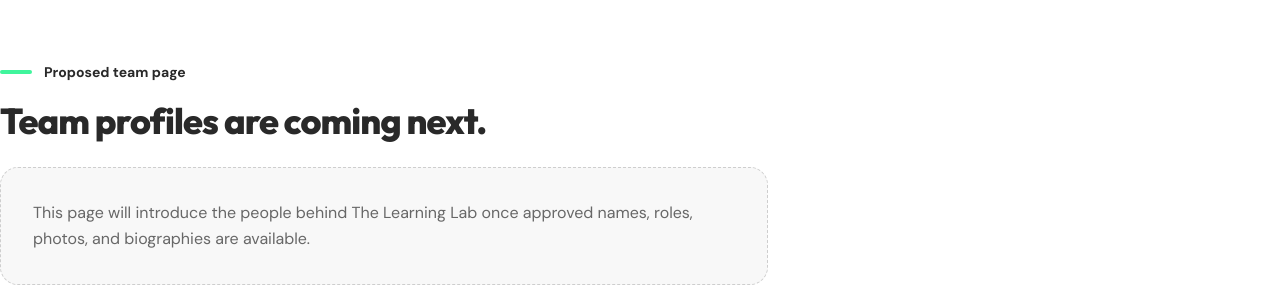
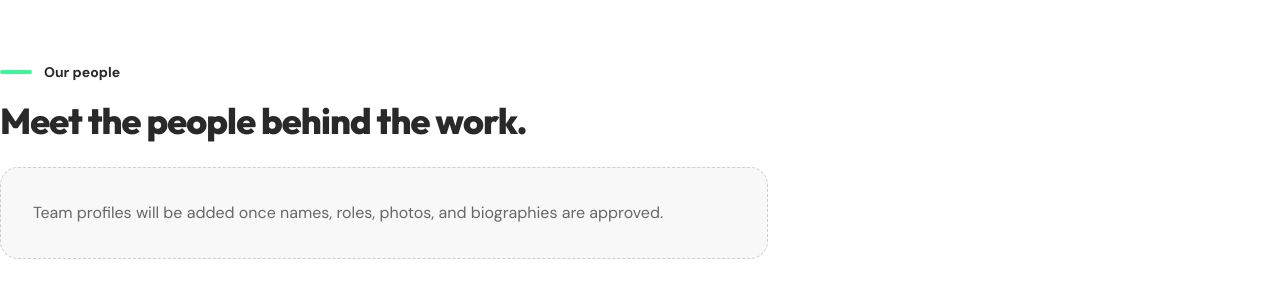
Before and after one commit to gabzy0423/The-Learning-Lab, a Next.js app: page /about/team in a window 1280 px wide. Shown: the part 551-838 px from the top of the page. Built offline with nearby package versions, Linux system fonts and the light colour scheme.

Commit message:
Refine Meet The Team copy

```diff
--- a/app/about/team/page.tsx
+++ b/app/about/team/page.tsx
@@ -30,14 +30,14 @@ export default function MeetTheTeamPage() {
       <section className="mt-16 max-w-3xl" aria-labelledby="team-content-heading">
         <p className="flex items-center gap-3 text-sm font-bold text-brand-charcoal">
           <span aria-hidden="true" className="h-1 w-8 rounded-full bg-brand-mint-green" />
-          Proposed team page
+          Our people
         </p>
         <h2 id="team-content-heading" className="mt-4 font-heading text-3xl font-extrabold leading-tight tracking-tight sm:text-4xl">
-          Team profiles are coming next.
+          Meet the people behind the work.
         </h2>
         <div className="mt-6 rounded-2xl border border-dashed border-brand-charcoal/20 bg-brand-charcoal/[0.03] p-7 sm:p-8">
           <p className="text-base leading-relaxed text-brand-charcoal/70">
-            This page will introduce the people behind The Learning Lab once approved names, roles, photos, and biographies are available.
+            Team profiles will be added once names, roles, photos, and biographies are approved.
           </p>
         </div>
       </section>
```
